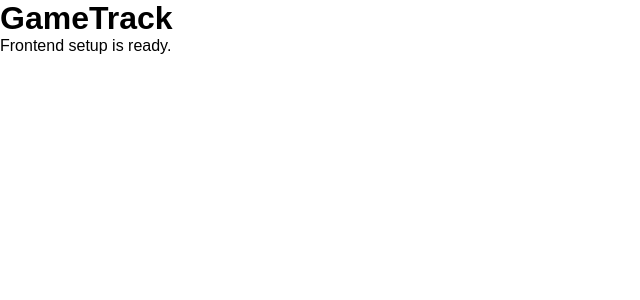
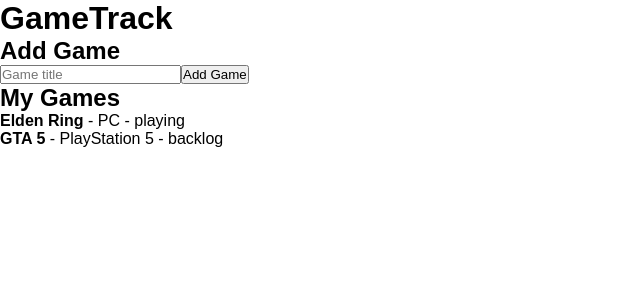
Before and after one commit to m1nourr/GameTrack, a React (Vite) app in the folder client/: page / in a window 1280 px wide. Shown: the top 300 px of the page, without its empty margins (0-640 px from the left). Built offline with nearby package versions, Linux system fonts and the light colour scheme.

Commit message:
feat: Add initial frontend component structure

```diff
--- a/client/src/App.jsx
+++ b/client/src/App.jsx
@@ -1,9 +1,28 @@
+import GameForm from "./components/GameForm";
+import GameList from "./components/GameList";
+
 function App() {
+  const games = [
+    {
+      _id: "1",
+      title: "Elden Ring",
+      platform: "PC",
+      status: "playing",
+    },
+    {
+      _id: "2",
+      title: "GTA 5",
+      platform: "PlayStation 5",
+      status: "backlog",
+    },
+  ];
+
   return (
-    <div>
+    <main>
       <h1>GameTrack</h1>
-      <p>Frontend setup is ready.</p>
-    </div>
+      <GameForm />
+      <GameList games={games} />
+    </main>
   );
 }
 
--- /dev/null
+++ b/client/src/components/GameForm.jsx
@@ -0,0 +1,13 @@
+function GameForm() {
+  return (
+    <section>
+      <h2>Add Game</h2>
+      <form>
+        <input type="text" placeholder="Game title" />
+        <button type="submit">Add Game</button>
+      </form>
+    </section>
+  );
+}
+
+export default GameForm;
--- /dev/null
+++ b/client/src/components/GameList.jsx
@@ -0,0 +1,21 @@
+import GameRow from "./GameRow";
+
+function GameList({ games }) {
+  return (
+    <section>
+      <h2>My Games</h2>
+
+      {games.length === 0 ? (
+        <p>No games found.</p>
+      ) : (
+        <ul>
+          {games.map((game) => (
+            <GameRow key={game._id} game={game} />
+          ))}
+        </ul>
+      )}
+    </section>
+  );
+}
+
+export default GameList;
--- /dev/null
+++ b/client/src/components/GameRow.jsx
@@ -0,0 +1,9 @@
+function GameRow({ game }) {
+  return (
+    <li>
+      <strong>{game.title}</strong> - {game.platform} - {game.status}
+    </li>
+  );
+}
+
+export default GameRow;
```
